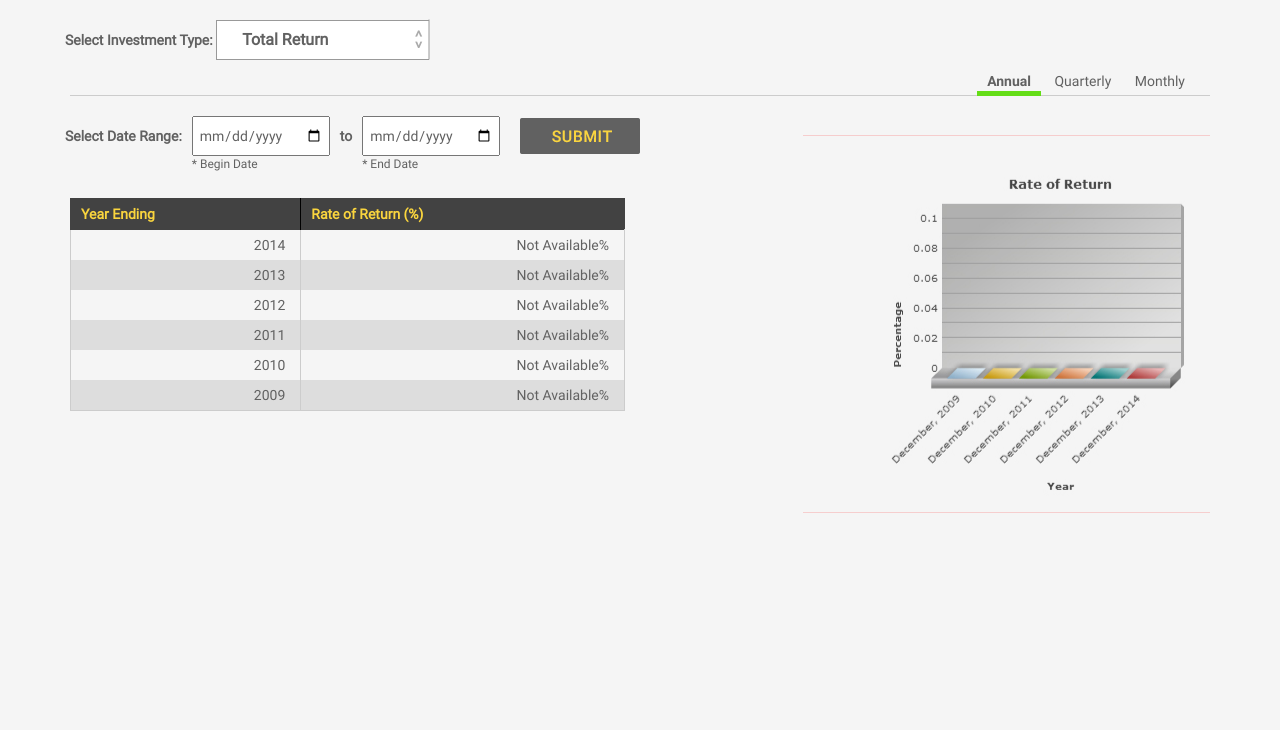
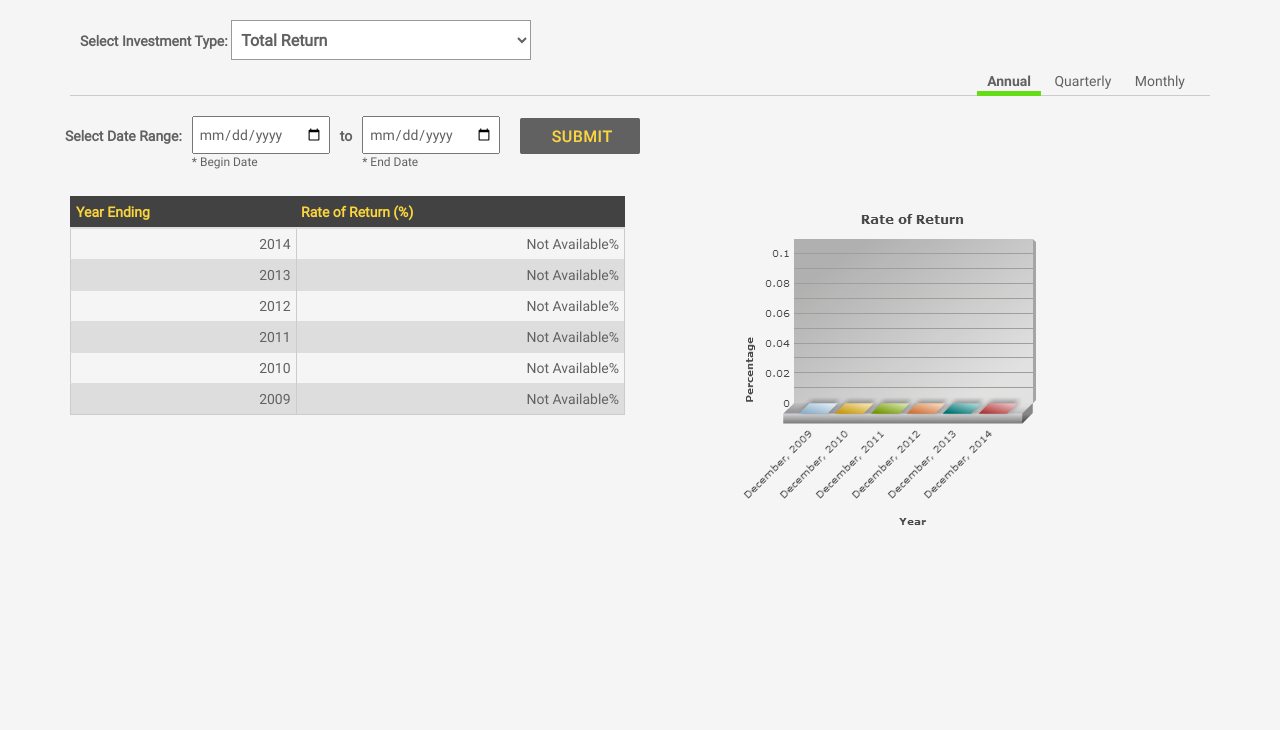
Before and after one commit to edmundquintero/POC, a plain HTML site: page profile.html in a window 1280 px wide. Shown: the part 70-800 px from the top of the page. Drawn offline with Linux system fonts and the light colour scheme.

Commit message:
Removed custom styles for select boxes

```diff
--- a/profile.html
+++ b/profile.html
@@ -29,22 +29,28 @@
       <h2>Personal Rate of Return</h2>
       </div>
       <div class='col-sm-4 col-sm-offset-2'>
+        <form name='planSelect'>
           <label class='select-label plan-select'>
           <select>
               <option value='totalReturn'>Kelly's (401k) Test Plan</option>
               <option value='option2'>Option 2</option>
           </select>
           </label>
+          <input type='submit' value='submit' class='hidden'>
+        </form>
       </div>
     </div>
     <div class='row'>
-      <div>
+      <div class='col-xs-6'>
+        <form name='investmentType'>
           <label class='select-label'>Select Investment Type:
           <select>
               <option value='totalReturn'>Total Return</option>
               <option value='option2'>Option 2</option>
           </select>
           </label>
+          <input type='submit' value='submit' class='hidden'>
+        </form>
       </div>
     </div>
 
@@ -68,7 +74,7 @@
 
     <div class='row'>
       <div class='col-sm-6'>
-        <table id='rateOfReturnTable'>
+        <table id='rateOfReturnTable' class='table table-condensed table-responsive'>
           <thead>
             <tr>
               <th>Year Ending</th>
--- a/resources/css/main.css
+++ b/resources/css/main.css
@@ -55,34 +55,13 @@ hr{
 select {
   position: relative;
   background: #fff;
-  padding: 5px 100px 5px 25px;
+  padding: 5px;
   font-size: 16px;
+  min-width: 300px;
   line-height: 1;
   border: 1px solid #999;
-  border-right: none;
   border-radius: 0;
   height: 40px;
-  -webkit-appearance:none;
-  -moz-appearance:none;
-  appearance:none;
-}
-.select-label{
-  position: relative;
-}
-.select-label:after{
-  content: '< >';
-  color:#aaa;
-  -webkit-transform:rotate(90deg);
-  -moz-transform:rotate(90deg);
-  -ms-transform:rotate(90deg);
-  transform:rotate(90deg);
-  right: 0;
-  top: 19px;
-  width: 40px;
-  text-align: center;
-  border-top:1px solid #999;
-  position:absolute;
-  pointer-events:none;
 }
 #local{
   float: right;
@@ -107,7 +86,8 @@ nav ul li.active:after{
   background-color: #64dd17;
 }
 input[type=date]{
-  padding: 0 5px;
+  padding: 8px 5px;
+  line-height: 1;
 }
 label{
   float: left;
@@ -137,10 +117,10 @@ thead{
   color: #fad53e;
   border: 1px solid #424242;
 }
-th{
+/*th{
   padding: 5px 10px;
   border-right: 1px solid #000;
-}
+}*/
 th:last-child{
   border: none;
 }
@@ -165,11 +145,10 @@ td{
   width: 100%;
 }
 #rateOfReturnGraph{
-  background: url('../images/chart.jpg') red;
+  background: url('../images/chart.jpg') no-repeat;
   position: absolute;
-  width: 407px;
+  width: 100%;
   height: 377px;
   right: 0;
-  top: 50%;
-  -webkit-transform: translateY(-60%);
+  top: 0;
 }
```
Lines whose indentation alone changed are shown as unchanged.
